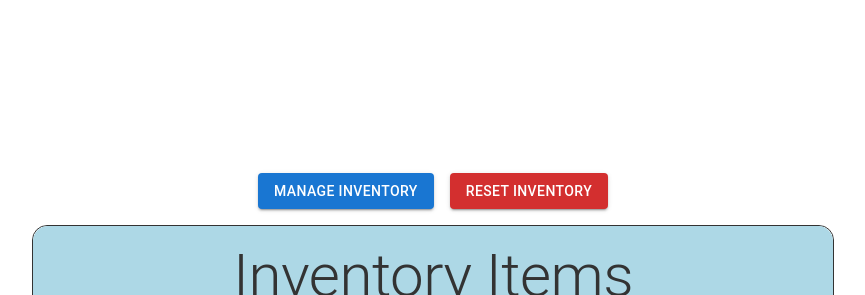
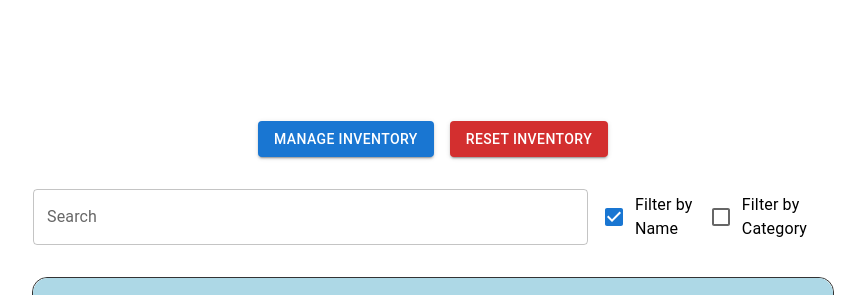
Before and after one commit to d0t-J/Headstarter-Project-2-Pantry-Tracker, a Next.js app: page / in a window 1280 px wide. Shown: the top 295 px of the page, without its empty margins (207-1072 px from the left). Built offline with nearby package versions, Linux system fonts and the light colour scheme; no server answers; the database is empty.

Commit message:
Filter Added

```diff
--- a/app/page.js
+++ b/app/page.js
@@ -18,6 +18,8 @@ import {
   DialogContent,
   DialogContentText,
   DialogTitle,
+  FormControlLabel,
+  Checkbox,
 } from "@mui/material";
 import {
   collection,
@@ -45,8 +47,9 @@ export default function Home() {
   });
   const [resetConfirmOpen, setResetConfirmOpen] = useState(false);
   const [filterInput, setFilterInput] = useState("");
-  const [filterType, setFilterType] = useState("name");
-  const [quantityRange, setQuantityRange] = useState([0, 1000]);
+  const [filterByName, setFilterByName] = useState(true);
+  const [filterByCategory, setFilterByCategory] = useState(false);
+  const [filteredInventory, setFitleredInventory] = useState([]);
 
   const updateInventory = async () => {
     const snapshot = query(collection(firestore, "inventory"));
@@ -60,6 +63,7 @@ export default function Home() {
       });
     });
     setInventory(inventoryList);
+    setFitleredInventory(inventoryList);
   };
 
   const removeItem = async (item, quantityToRemove = 1) => {
@@ -171,6 +175,36 @@ export default function Home() {
       await removeItem(itemName, itemQuantity);
     }
     handleClose();
+  };
+
+  const filterInventory = (input, byName, byCategory) => {
+    let filteredList = inventory;
+    if (input) {
+      filteredList = inventory.filter((item) => {
+        const matchName =
+          byName && item.name.toLowerCase().includes(input.toLowerCase());
+        const matchCategory =
+          byCategory &&
+          item.category.toLowerCase().includes(input.toLowerCase());
+        return matchName || matchCategory;
+      });
+    }
+    setFitleredInventory(filteredList);
+  };
+
+  const handleFilterChange = (e) => {
+    setFilterInput(e.target.value);
+    filterInventory(e.target.value, filterByName, filterByCategory);
+  };
+
+  const handleFilterByNameChange = (e) => {
+    setFilterByName(e.target.checked);
+    filterInventory(filterInput, e.target.checked, filterByCategory);
+  };
+
+  const handleFilterByCategoryChange = (e) => {
+    setFilterByCategory(e.target.checked);
+    filterInventory(filterInput, filterByName, e.target.checked);
   };
 
   return (
@@ -308,6 +342,46 @@ export default function Home() {
           Reset Inventory
         </Button>
       </Stack>
+
+      {/* [Filter Box] */}
+
+      <Box
+        width="800px"
+        display="flex"
+        justifyContent="space-between"
+        alignItems="center"
+        mt={2}
+        mb={2}
+      >
+        <TextField
+          label="Search"
+          variant="outlined"
+          fullWidth
+          value={filterInput}
+          onChange={handleFilterChange}
+          sx={{
+            mr: 2,
+          }}
+        />
+        <FormControlLabel
+          control={
+            <Checkbox
+              checked={filterByName}
+              onChange={handleFilterByNameChange}
+            />
+          }
+          label="Filter by Name"
+        />
+        <FormControlLabel
+          control={
+            <Checkbox
+              checked={filterByCategory}
+              onChange={handleFilterByCategoryChange}
+            />
+          }
+          label="Filter by Category"
+        />
+      </Box>
       {/* Inventory List: Items are displayed */}
       <Box border="1px solid #333" borderRadius="15px">
         <Box
```
